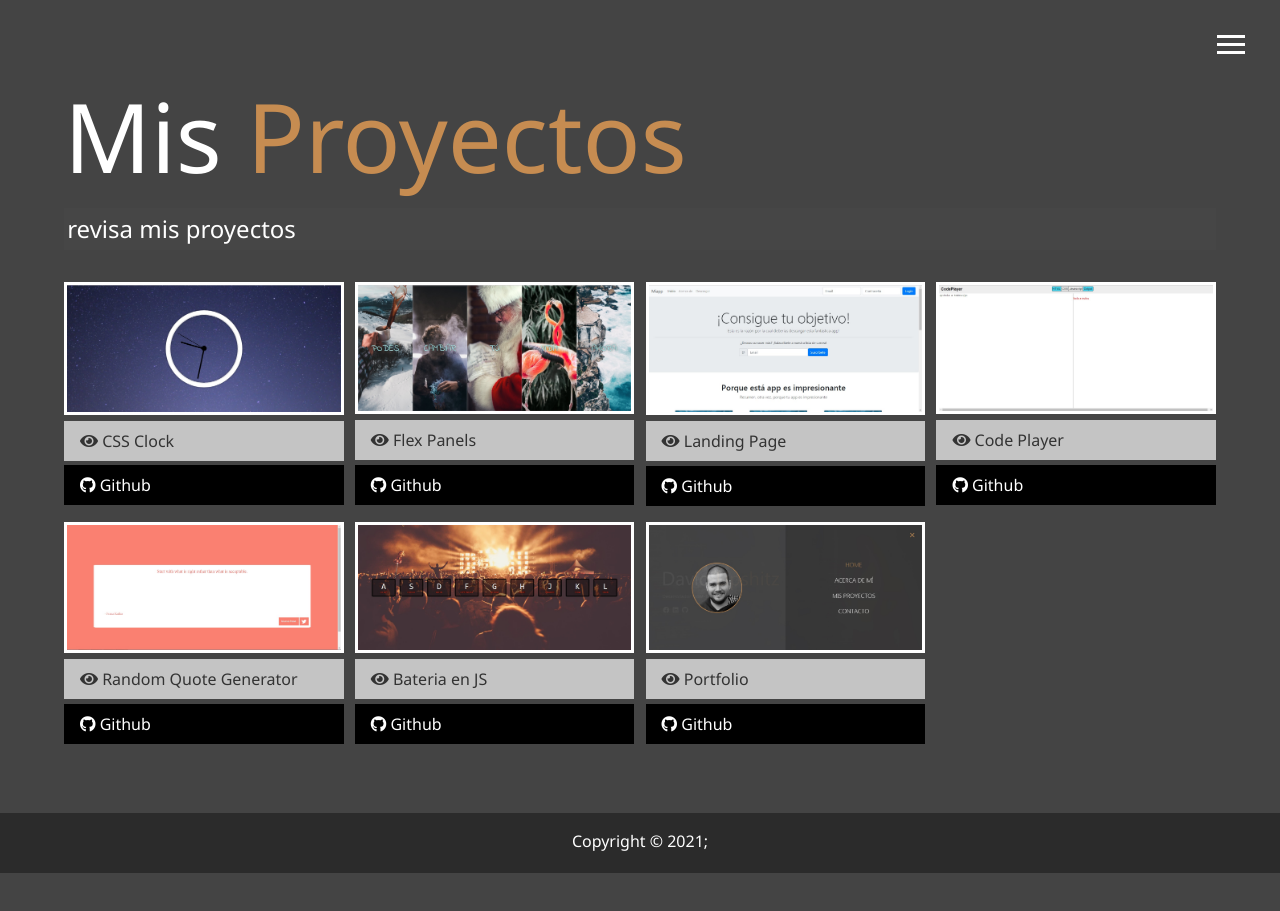
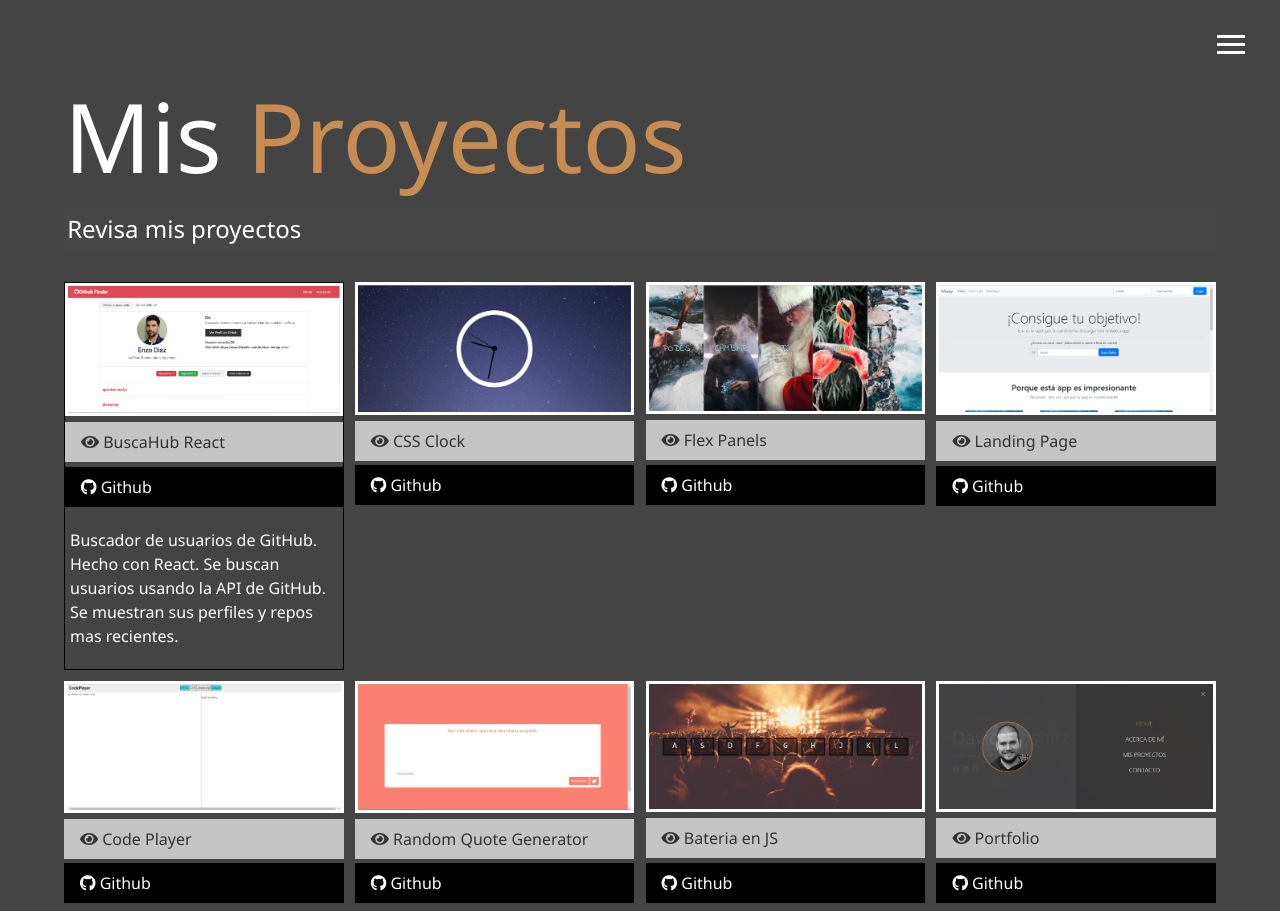
Before and after one commit to Lipitt/Responsive-Portfolio, a website: page work.html in a window 1280 px wide. Shown: the top 911 px of the page. Before the commit the page ends 873 px from the top, so only its background shows below. Drawn offline with Linux system fonts and the light colour scheme.

Commit message:
added buscahub react project

```diff
--- a/css/main.css
+++ b/css/main.css
@@ -251,6 +251,12 @@ main#home h1 {
   border-color: #c68c51;
   transition: all 0.5s ease-out;
 }
+.item-card {
+  border: 1px solid black;
+}
+.text-card {
+  padding: 5px;
+}
 
 .boxes {
   display: flex;
--- a/work.html
+++ b/work.html
@@ -45,8 +45,24 @@
       <h1 class="lg-heading">
         Mis <span class="text-secondary"> Proyectos</span>
       </h1>
-      <h2 class="sm-heading">revisa mis proyectos</h2>
+      <h2 class="sm-heading">Revisa mis proyectos</h2>
       <div class="projects">
+        <div class="item item-card">
+          <a href="https://buscahub.netlify.app/">
+            <img src="img/projects/buscahub-react.jpg" alt="Project" />
+          </a>
+          <a href="https://buscahub.netlify.app/" class="btn-light">
+            <i class="fas fa-eye"></i> BuscaHub React
+          </a>
+          <a href="https://github.com/Lipitt/BuscaHub-React" class="btn-dark">
+            <i class="fab fa-github"></i> Github
+          </a>
+          <p class="text-card">
+            Buscador de usuarios de GitHub. Hecho con React. Se buscan usuarios
+            usando la API de GitHub. Se muestran sus perfiles y repos mas
+            recientes.
+          </p>
+        </div>
         <div class="item">
           <a href="https://lipitt.github.io/Reloj-en-CSS-y-JS/">
             <img src="img/projects/reloj.jpg" alt="Project" />
```
Also changed, not shown: img/projects/buscahub-react.jpg (added).
